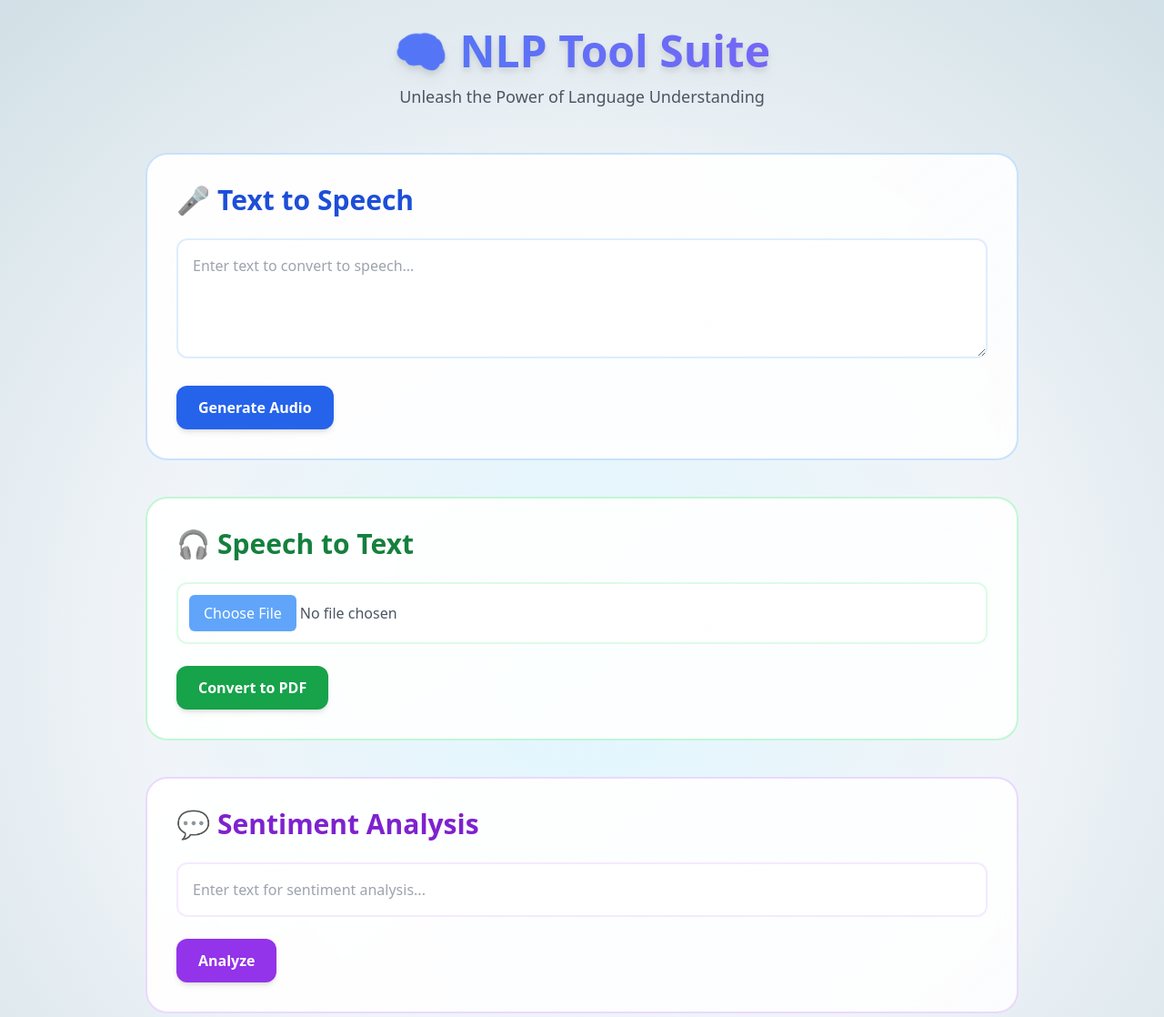
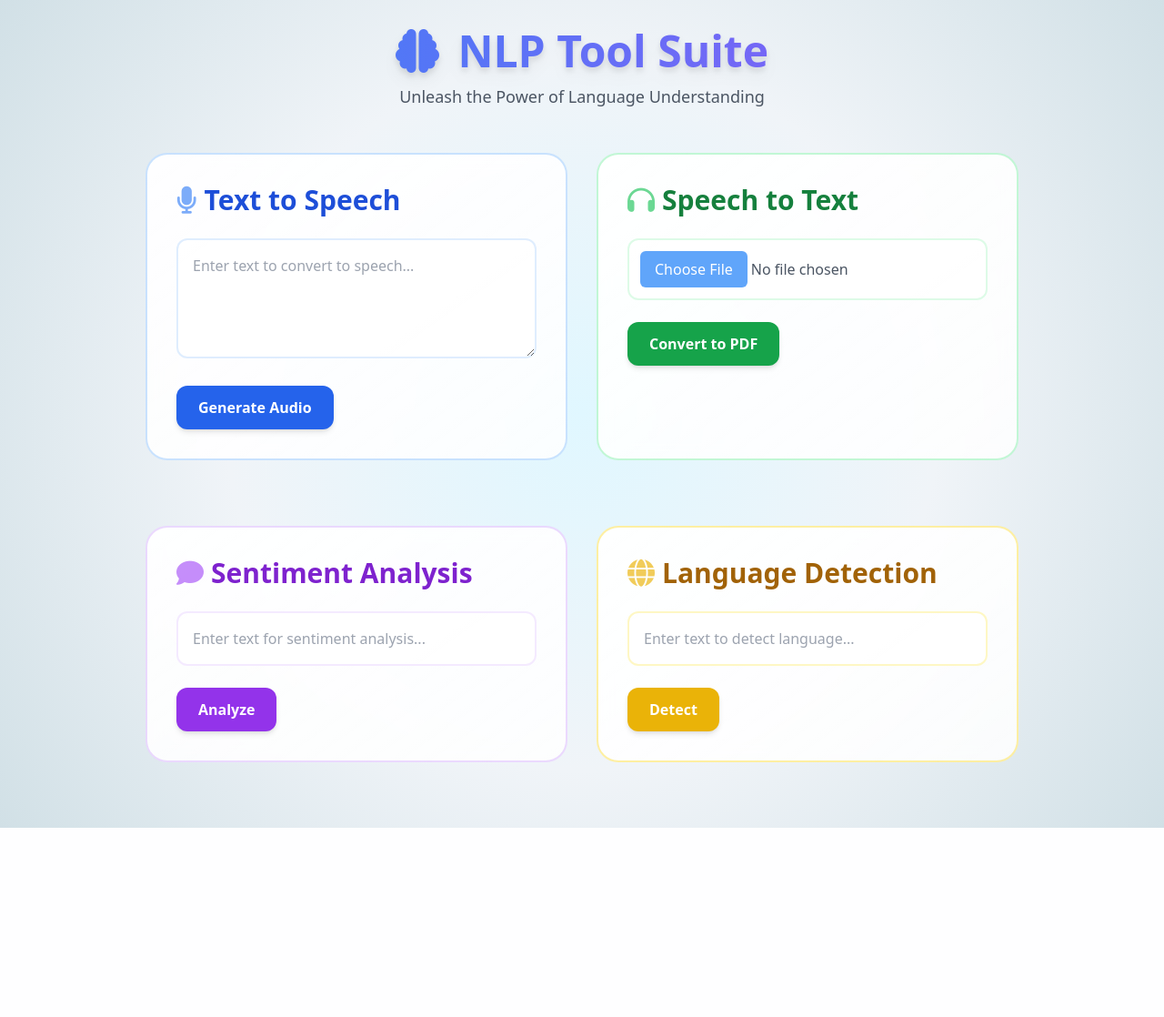
Before and after one commit to Canol001/Natural-Language-Processing-Basics, a Python web app: template nlp_web_app/templates/index.html in a window 1280 px wide. Shown: the top 1118 px of the page at 91% size. After the commit the page ends 910 px from the top, so only its background shows below. Run offline with Jinja, Linux system fonts and the light colour scheme; the template is opened without the code that fills it, so the values that code supplies are empty; some libraries are stand-ins or nearby versions.

Commit message:
this version contains all files

```diff
--- a/nlp_web_app/templates/index.html
+++ b/nlp_web_app/templates/index.html
@@ -6,8 +6,9 @@
     <title>NLP Tool Suite</title>
     <script src="https://cdn.tailwindcss.com"></script>
     <link href="https://fonts.googleapis.com/css2?family=Inter:wght@400;500;700;900&display=swap" rel="stylesheet">
+    <link rel="stylesheet" href="https://cdnjs.cloudflare.com/ajax/libs/font-awesome/6.5.2/css/all.min.css">
     <style>
-        /* Custom CSS for world-class design */
+        /* Restore original light theme CSS */
         body {
             background: radial-gradient(circle at 50% 50%, #e0f7ff, #f0f4f8, #d1e0e6);
             animation: gradientShift 15s ease infinite;
@@ -89,6 +90,14 @@
             background-clip: text;
             color: transparent;
         }
+        /* Grid layout for large screens */
+        @media (min-width: 768px) {
+            .grid-container {
+                display: grid;
+                grid-template-columns: repeat(2, 1fr);
+                gap: 2rem;
+            }
+        }
         /* Mobile adjustments */
         @media (max-width: 639px) {
             .card {
@@ -117,14 +126,17 @@
 <body class="text-gray-900 font-sans">
     <div class="container mx-auto max-w-5xl p-4 sm:p-6 lg:p-8">
         <div class="text-center mb-12 fade-in">
-            <h1 class="text-3xl sm:text-5xl font-extrabold gradient-text drop-shadow-lg">🧠 NLP Tool Suite</h1>
+            <h1 class="text-3xl sm:text-5xl font-extrabold gradient-text drop-shadow-lg">
+                <i class="fas fa-brain mr-2"></i> NLP Tool Suite
+            </h1>
             <p class="text-gray-600 mt-3 text-base sm:text-lg font-medium">Unleash the Power of Language Understanding</p>
         </div>
 
+        <div class="grid-container">
             <!-- TTS -->
             <form action="/tts" method="POST" class="space-y-6 bg-transparent p-6 sm:p-8 card rounded-3xl mb-10 border-2 border-blue-300/50" aria-label="Text to Speech Form">
                 <h2 class="text-xl sm:text-3xl font-bold text-blue-700 flex items-center gap-2">
-                <span class="text-blue-500 animate-pulse">🎤</span> Text to Speech
+                    <i class="fas fa-microphone text-blue-500 animate-pulse"></i> Text to Speech
                 </h2>
                 <textarea name="text" rows="4" class="textarea w-full p-4 border-2 border-blue-200/50 rounded-xl focus:outline-none focus:ring-4 focus:ring-blue-400/50 placeholder-gray-400 text-sm sm:text-base" placeholder="Enter text to convert to speech..." required></textarea>
                 <button class="btn bg-blue-600 hover:bg-blue-700 text-white px-6 py-3 rounded-xl font-semibold text-sm sm:text-base shadow-md" type="submit">Generate Audio</button>
@@ -135,8 +147,7 @@
                         Your browser does not support the audio element.
                     </audio>
                     <a href="{{ url_for('static', filename='audio/' + tts_path) }}" download class="text-blue-600 font-medium hover:text-blue-800 transition flex items-center gap-2 text-sm sm:text-base">
-                    <svg class="w-5 h-5" fill="none" stroke="currentColor" viewBox="0 0 24 24"><path stroke-linecap="round" stroke-linejoin="round" stroke-width="2" d="M4 16v1a3 3 0 003 3h10a3 3 0 003-3v-1m-4-4l-4 4m0 0l-4-4m4 4V4"></path></svg>
-                    Download Audio
+                        <i class="fas fa-download"></i> Download Audio
                     </a>
                 </div>
                 {% endif %}
@@ -148,9 +159,9 @@
             <!-- STT -->
             <form action="/stt" method="POST" enctype="multipart/form-data" class="space-y-6 bg-transparent p-6 sm:p-8 card rounded-3xl mb-10 border-2 border-green-300/50" aria-label="Speech to Text Form">
                 <h2 class="text-xl sm:text-3xl font-bold text-green-700 flex items-center gap-2">
-                <span class="text-green-500 animate-pulse">🎧</span> Speech to Text
+                    <i class="fas fa-headphones text-green-500 animate-pulse"></i> Speech to Text
                 </h2>
-            <input type="file" name="audio" accept="audio/*" class="file-input block w-full p-3 border-2 border-green-200/50 rounded-xl text-sm sm:text-base text-gray-600">
+                <input type="file" name="audio" accept="audio/mp3,audio/wav,audio/m4a,audio/ogg" class="file-input block w-full p-3 border-2 border-green-200/50 rounded-xl text-sm sm:text-base text-gray-600">
                 <button class="btn bg-green-600 hover:bg-green-700 text-white px-6 py-3 rounded-xl font-semibold text-sm sm:text-base shadow-md" type="submit">Convert to PDF</button>
                 {% if stt_text %}
                 <div class="mt-6 space-y-4 fade-in">
@@ -158,8 +169,7 @@
                     <p class="bg-white/80 p-4 rounded-xl border border-green-200/50 whitespace-pre-line text-sm sm:text-base text-gray-700 shadow-sm">{{ stt_text }}</p>
                     {% if pdf_path %}
                     <a href="{{ url_for('static', filename='pdfs/' + pdf_path) }}" download class="text-green-600 font-medium hover:text-green-800 transition flex items-center gap-2 text-sm sm:text-base">
-                    <svg class="w-5 h-5" fill="none" stroke="currentColor" viewBox="0 0 24 24"><path stroke-linecap="round" stroke-linejoin="round" stroke-width="2" d="M4 16v1a3 3 0 003 3h10a3 3 0 003-3v-1m-4-4l-4 4m0 0l-4-4m4 4V4"></path></svg>
-                    Download PDF
+                        <i class="fas fa-file-pdf"></i> Download PDF
                     </a>
                     {% endif %}
                 </div>
@@ -172,7 +182,7 @@
             <!-- Sentiment Analysis -->
             <form action="/sentiment" method="POST" class="space-y-6 bg-transparent p-6 sm:p-8 card rounded-3xl mb-10 border-2 border-purple-300/50" aria-label="Sentiment Analysis Form">
                 <h2 class="text-xl sm:text-3xl font-bold text-purple-700 flex items-center gap-2">
-                <span class="text-purple-500 animate-pulse">💬</span> Sentiment Analysis
+                    <i class="fas fa-comment text-purple-500 animate-pulse"></i> Sentiment Analysis
                 </h2>
                 <input type="text" name="text" class="input w-full p-4 border-2 border-purple-200/50 rounded-xl focus:outline-none focus:ring-4 focus:ring-purple-400/50 placeholder-gray-400 text-sm sm:text-base" placeholder="Enter text for sentiment analysis..." required>
                 <button class="btn bg-purple-600 hover:bg-purple-700 text-white px-6 py-3 rounded-xl font-semibold text-sm sm:text-base shadow-md" type="submit">Analyze</button>
@@ -188,9 +198,9 @@
             </form>
 
             <!-- Language Detection -->
-        <form action="/language" method="POST" class="space-y-6 bg-transparent p-6 sm:p-8 card rounded-3xl border-2 border-yellow-300/50" aria-label="Language Detection Form">
+            <form action="/language" method="POST" class="space-y-6 bg-transparent p-6 sm:p-8 card rounded-3xl mb-10 border-2 border-yellow-300/50" aria-label="Language Detection Form">
                 <h2 class="text-xl sm:text-3xl font-bold text-yellow-700 flex items-center gap-2">
-                <span class="text-yellow-500 animate-pulse">🌍</span> Language Detection
+                    <i class="fas fa-globe text-yellow-500 animate-pulse"></i> Language Detection
                 </h2>
                 <input type="text" name="text" class="input w-full p-4 border-2 border-yellow-200/50 rounded-xl focus:outline-none focus:ring-4 focus:ring-yellow-400/50 placeholder-gray-400 text-sm sm:text-base" placeholder="Enter text to detect language..." required>
                 <button class="btn bg-yellow-500 hover:bg-yellow-600 text-white px-6 py-3 rounded-xl font-semibold text-sm sm:text-base shadow-md" type="submit">Detect</button>
@@ -205,6 +215,7 @@
                 {% endif %}
             </form>
         </div>
+    </div>
 
     <script>
         // Add loading state to buttons on form submission
```
Also changed, not shown: nlp_web_app/app/routes.py (+5 -5 lines), nlp_web_app/app/utils/stt.py (+62 -18 lines), Readme.md (added), 1 other file. Lines whose indentation alone changed are shown as unchanged.
